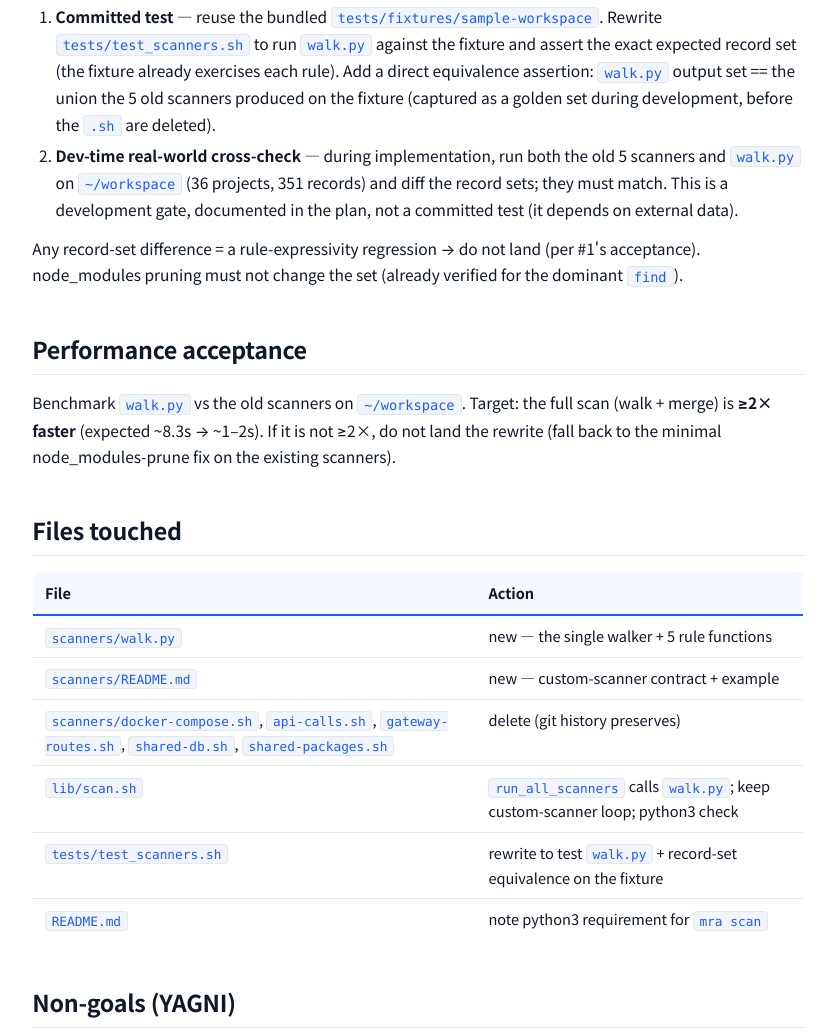
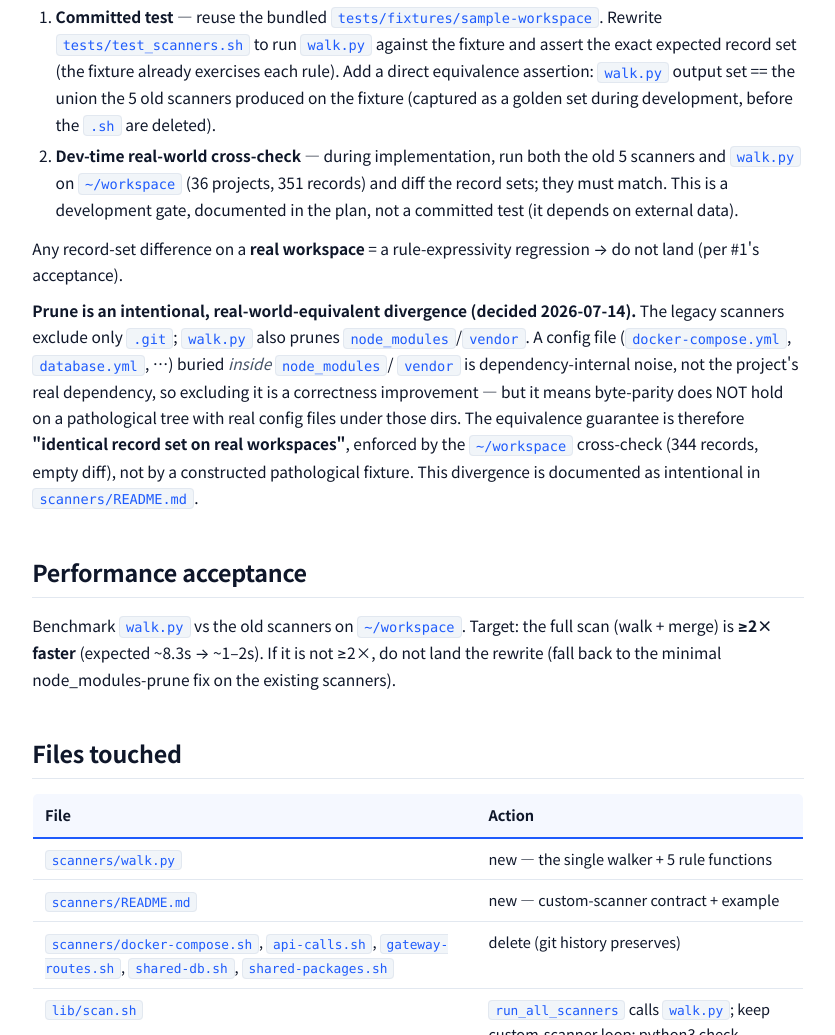
Before and after one commit to hanfour/multi-repo-agent, a plain HTML site: page docs/superpowers/specs/2026-07-14-scan-single-walker-design.html in a window 1280 px wide. Shown: the part 2406-3441 px from the top of the page, without its empty margins (302-1137 px from the left). Drawn offline with Linux system fonts and the light colour scheme.

Commit message:
docs(scan): clarify node_modules prune as intentional real-world-equivalent divergence (#1)

```diff
--- a/docs/superpowers/specs/2026-07-14-scan-single-walker-design.html
+++ b/docs/superpowers/specs/2026-07-14-scan-single-walker-design.html
@@ -370,9 +370,17 @@
    sets; they must match. This is a development gate, documented in the plan, not a
    committed test (it depends on external data).</li>
 </ol>
-<p>Any record-set difference = a rule-expressivity regression → do not land (per #1's
-acceptance). node_modules pruning must not change the set (already verified for the
-dominant <code>find</code>).</p>
+<p>Any record-set difference on a <strong>real workspace</strong> = a rule-expressivity regression → do
+not land (per #1's acceptance).</p>
+<p><strong>Prune is an intentional, real-world-equivalent divergence (decided 2026-07-14).</strong> The
+legacy scanners exclude only <code>.git</code>; <code>walk.py</code> also prunes <code>node_modules</code>/<code>vendor</code>. A
+config file (<code>docker-compose.yml</code>, <code>database.yml</code>, …) buried <em>inside</em> <code>node_modules</code>/
+<code>vendor</code> is dependency-internal noise, not the project's real dependency, so excluding
+it is a correctness improvement — but it means byte-parity does NOT hold on a
+pathological tree with real config files under those dirs. The equivalence guarantee is
+therefore <strong>"identical record set on real workspaces"</strong>, enforced by the <code>~/workspace</code>
+cross-check (344 records, empty diff), not by a constructed pathological fixture. This
+divergence is documented as intentional in <code>scanners/README.md</code>.</p>
 <h2 id="performance-acceptance">Performance acceptance</h2>
 <p>Benchmark <code>walk.py</code> vs the old scanners on <code>~/workspace</code>. Target: the full scan (walk +
 merge) is <strong>≥2× faster</strong> (expected ~8.3s → ~1–2s). If it is not ≥2×, do not land the
```
Also changed, not shown: docs/superpowers/specs/2026-07-14-scan-single-walker-design.md (+12 -3 lines).
